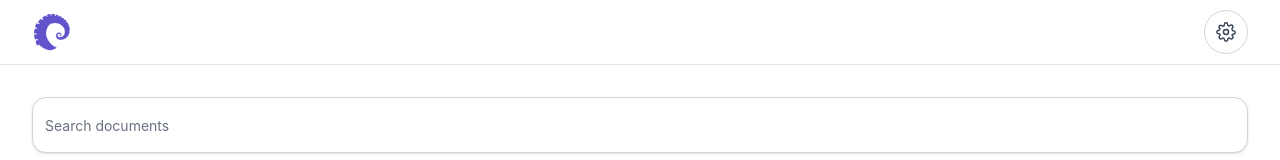
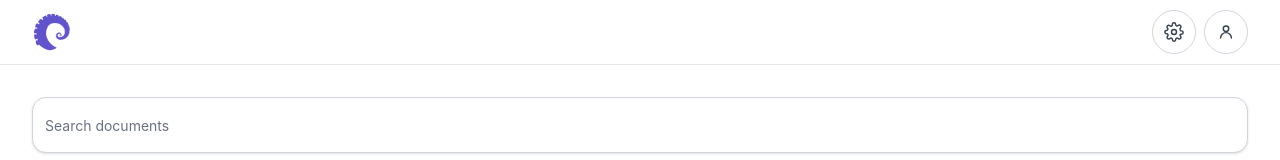
Before and after one commit to polvera-org/tentacle-app, a Next.js app in the folder frontend/: page /app in a window 1280 px wide. Shown: the top 160 px of the page. Built offline with nearby package versions, Linux system fonts and the light colour scheme; no server answers; the database is empty.

Commit message:
TEN-36: add account icon and modal wiring in app header

```diff
--- a/frontend/app/app/page.tsx
+++ b/frontend/app/app/page.tsx
@@ -5,6 +5,7 @@ import { usePathname, useRouter, useSearchParams } from 'next/navigation'
 import Image from 'next/image'
 import { DocumentGrid } from '@/components/documents/document-grid'
 import { SettingsModal } from '@/components/settings/settings-modal'
+import { MyAccountModal } from '@/components/account/my-account-modal'
 import { useDebounce } from '@/hooks/use-debounce'
 
 function normalizeFolderPath(value: string | null | undefined): string {
@@ -41,6 +42,7 @@ export default function DashboardPage() {
   const searchParams = useSearchParams()
 
   const [isSettingsOpen, setIsSettingsOpen] = useState(false)
+  const [isAccountOpen, setIsAccountOpen] = useState(false)
   const [searchQuery, setSearchQuery] = useState('')
   const debouncedSearchQuery = useDebounce(searchQuery, 400)
 
@@ -81,6 +83,7 @@ export default function DashboardPage() {
             priority
             className="h-10 w-10"
           />
+          <div className="flex items-center gap-2">
             <button
               type="button"
               onClick={() => setIsSettingsOpen(true)}
@@ -101,10 +104,32 @@ export default function DashboardPage() {
                 <path d="M19.4 15a1.66 1.66 0 0 0 .33 1.82l.06.06a2 2 0 0 1 0 2.83 2 2 0 0 1-2.83 0l-.06-.06a1.66 1.66 0 0 0-1.82-.33 1.66 1.66 0 0 0-1 1.51V21a2 2 0 0 1-4 0v-.09a1.66 1.66 0 0 0-1-1.51 1.66 1.66 0 0 0-1.82.33l-.06.06a2 2 0 0 1-2.83 0 2 2 0 0 1 0-2.83l.06-.06a1.66 1.66 0 0 0 .33-1.82 1.66 1.66 0 0 0-1.51-1H3a2 2 0 0 1 0-4h.09a1.66 1.66 0 0 0 1.51-1 1.66 1.66 0 0 0-.33-1.82L4.21 7.4a2 2 0 0 1 0-2.83 2 2 0 0 1 2.83 0l.06.06a1.66 1.66 0 0 0 1.82.33H9a1.66 1.66 0 0 0 1-1.51V3a2 2 0 0 1 4 0v.09a1.66 1.66 0 0 0 1 1.51 1.66 1.66 0 0 0 1.82-.33l.06-.06a2 2 0 0 1 2.83 0 2 2 0 0 1 0 2.83l-.06.06a1.66 1.66 0 0 0-.33 1.82V9c0 .68.4 1.3 1.03 1.57.15.06.31.1.48.1H21a2 2 0 0 1 0 4h-.09a1.66 1.66 0 0 0-1.51 1z" />
               </svg>
             </button>
+            <button
+              type="button"
+              onClick={() => setIsAccountOpen(true)}
+              aria-label="Open my account"
+              className="h-11 w-11 inline-flex items-center justify-center text-gray-700 hover:text-gray-900 bg-white hover:bg-gray-50 border border-gray-300 rounded-full transition-all focus:outline-none focus:ring-2 focus:ring-brand-500 focus:ring-offset-2 focus:ring-offset-white"
+            >
+              <svg
+                aria-hidden="true"
+                viewBox="0 0 24 24"
+                fill="none"
+                stroke="currentColor"
+                strokeWidth="1.75"
+                strokeLinecap="round"
+                strokeLinejoin="round"
+                className="h-5 w-5"
+              >
+                <circle cx="12" cy="8" r="3.25" />
+                <path d="M5.5 19.25a6.5 6.5 0 0 1 13 0" />
+              </svg>
+            </button>
+          </div>
         </div>
       </header>
 
       <SettingsModal open={isSettingsOpen} onClose={() => setIsSettingsOpen(false)} />
+      <MyAccountModal open={isAccountOpen} onClose={() => setIsAccountOpen(false)} />
 
       <main className="flex-1 min-h-0 overflow-y-auto">
         <div className="mx-auto flex min-h-full max-w-7xl flex-col px-4 py-8 sm:px-6 lg:px-8">
```
Lines whose indentation alone changed are shown as unchanged.
